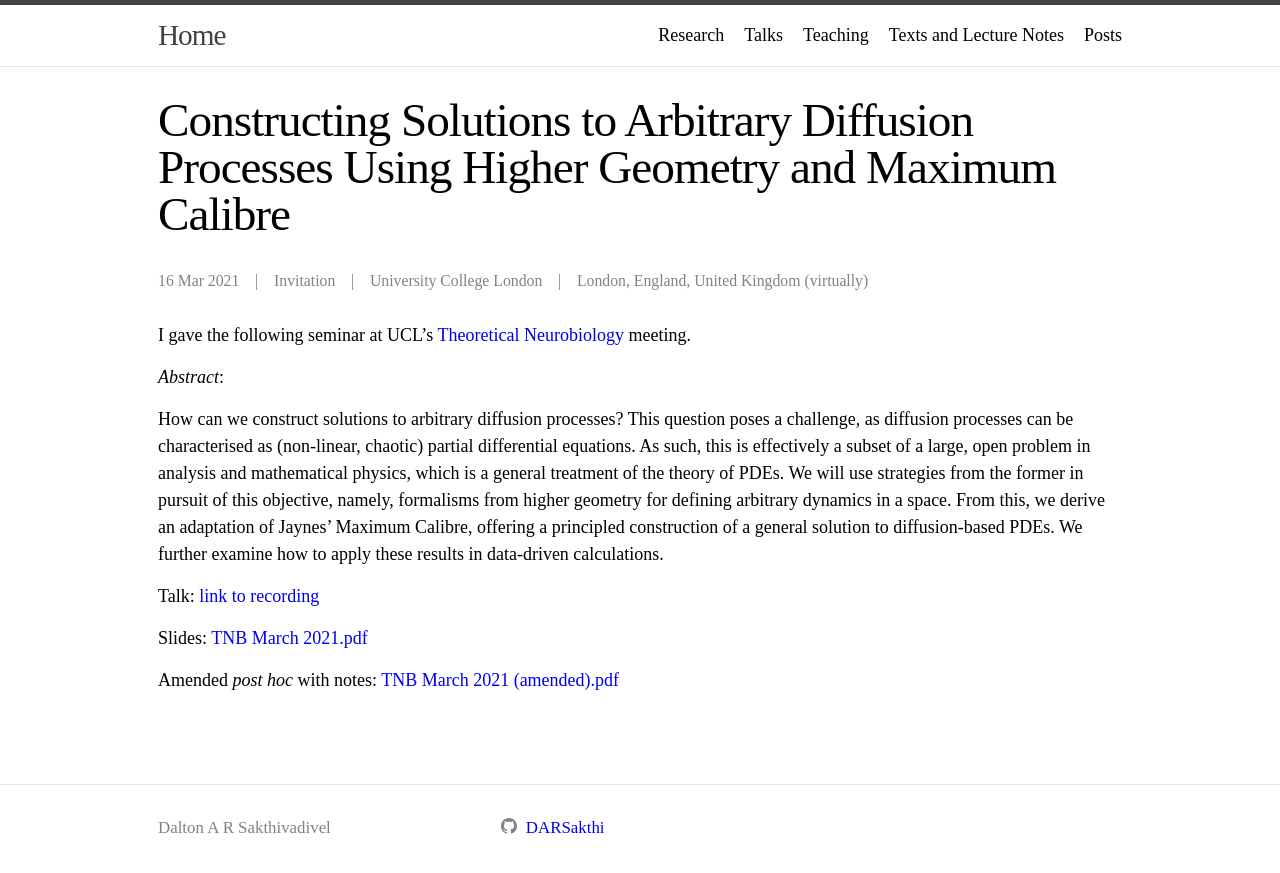
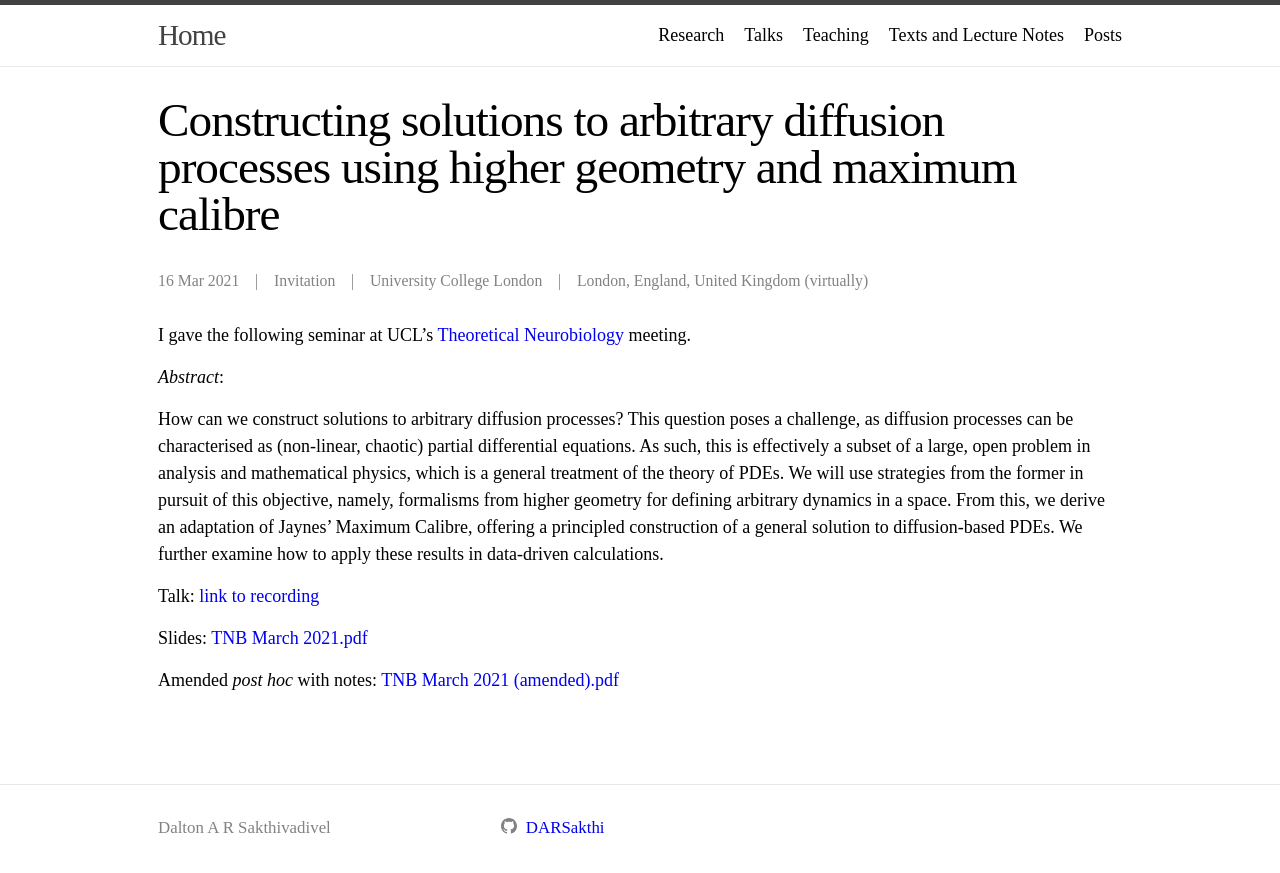
Before and after one commit to DARSakthi/DARSakthi.github.io, a Jekyll site: the page built from _talks/TNB-21.markdown, in a window 1280 px wide. Shown: the top 873 px of the page. Built offline with Jekyll 4.4.1, drawn with Linux system fonts in a browser that asks for light colours.

Commit message:
Sent case

```diff
--- a/_talks/TNB-21.markdown
+++ b/_talks/TNB-21.markdown
@@ -1,5 +1,5 @@
 ---
-title: "Constructing Solutions to Arbitrary Diffusion Processes Using Higher Geometry and Maximum Calibre"
+title: "Constructing solutions to arbitrary diffusion processes using higher geometry and maximum calibre"
 collection: talks
 type: "Invitation"
 layout: talks
```
